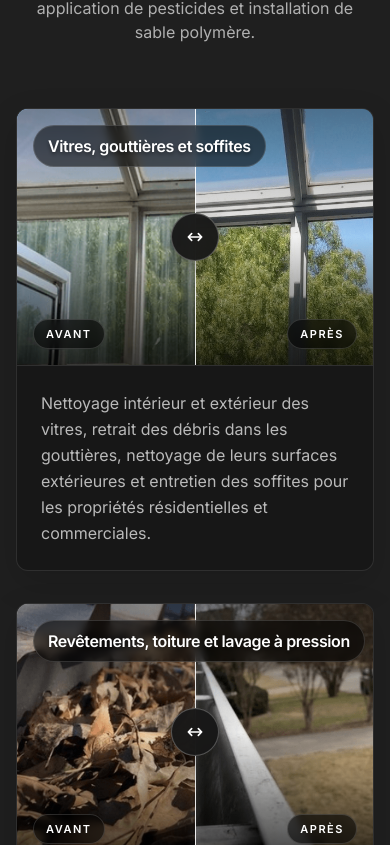
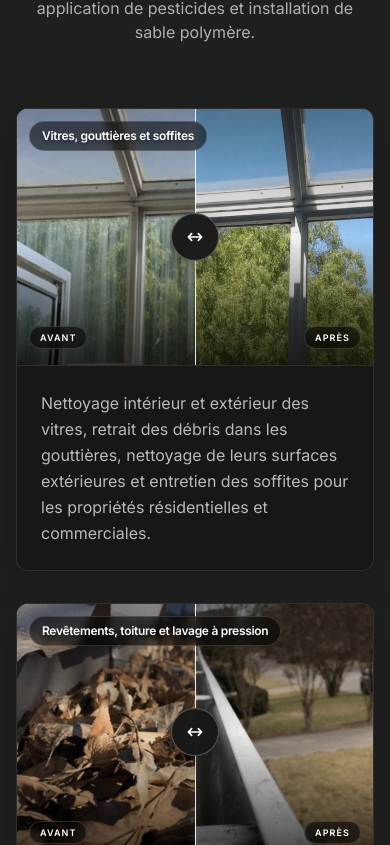
Before and after one commit to MiXir-Dev/apexprestige-mixir, a React (Vite) app: page / in a window 390 px wide. Shown: the part 2639-3484 px from the top of the page. Built offline with nearby package versions, Linux system fonts and the light colour scheme.

Commit message:
Refactor Testimonials and ServiceCard components: remove redundant text and improve styling

```diff
--- a/src/components/Testimonials.tsx
+++ b/src/components/Testimonials.tsx
@@ -101,9 +101,6 @@ const Testimonials = () => {
             Découvrez les commentaires de clients ayant fait confiance à Apex
             Prestige pour l’entretien de leur propriété.
           </p>
-          <p className="mt-3 hidden text-xs text-gray-400 md:block">
-            Survolez les témoignages pour mettre le défilement en pause.
-          </p>
         </header>
 
         <div className="relative">
@@ -145,9 +142,6 @@ const Testimonials = () => {
           </Carousel>
         </div>
 
-        <p className="mt-6 text-center text-xs text-gray-400 md:hidden">
-          Faites glisser pour découvrir les autres témoignages.
-        </p>
       </div>
     </section>
   );
--- a/src/components/services/ServiceCard.tsx
+++ b/src/components/services/ServiceCard.tsx
@@ -67,16 +67,16 @@ const ServiceCard = ({ service }: ServiceCardProps) => {
           </div>
         </div>
 
-        <div className="absolute inset-x-0 bottom-4 z-20 flex justify-between px-4 text-[11px] font-semibold uppercase tracking-[0.14em] text-white">
-          <span className="rounded-full border border-white/15 bg-black/55 px-3 py-1.5 backdrop-blur-sm">
+        <div className="absolute inset-x-0 bottom-4 z-20 flex justify-between px-3 text-[9px] font-semibold uppercase tracking-[0.12em] text-white sm:px-4 sm:text-[11px] sm:tracking-[0.14em]">
+          <span className="rounded-full border border-white/15 bg-black/55 px-2.5 py-1 backdrop-blur-sm sm:px-3 sm:py-1.5">
             Avant
           </span>
-          <span className="rounded-full border border-white/15 bg-black/55 px-3 py-1.5 backdrop-blur-sm">
+          <span className="rounded-full border border-white/15 bg-black/55 px-2.5 py-1 backdrop-blur-sm sm:px-3 sm:py-1.5">
             Après
           </span>
         </div>
 
-        <h3 className="shadow-text absolute left-4 top-4 z-20 rounded-full border border-white/15 bg-black/55 px-3.5 py-2 text-base font-semibold text-white backdrop-blur-sm">
+        <h3 className="shadow-text absolute left-3 top-3 z-20 rounded-full border border-white/15 bg-black/55 px-3 py-1.5 text-xs font-semibold text-white backdrop-blur-sm sm:left-4 sm:top-4 sm:px-3.5 sm:py-2 sm:text-base">
           {service.title}
         </h3>
       </div>
```
